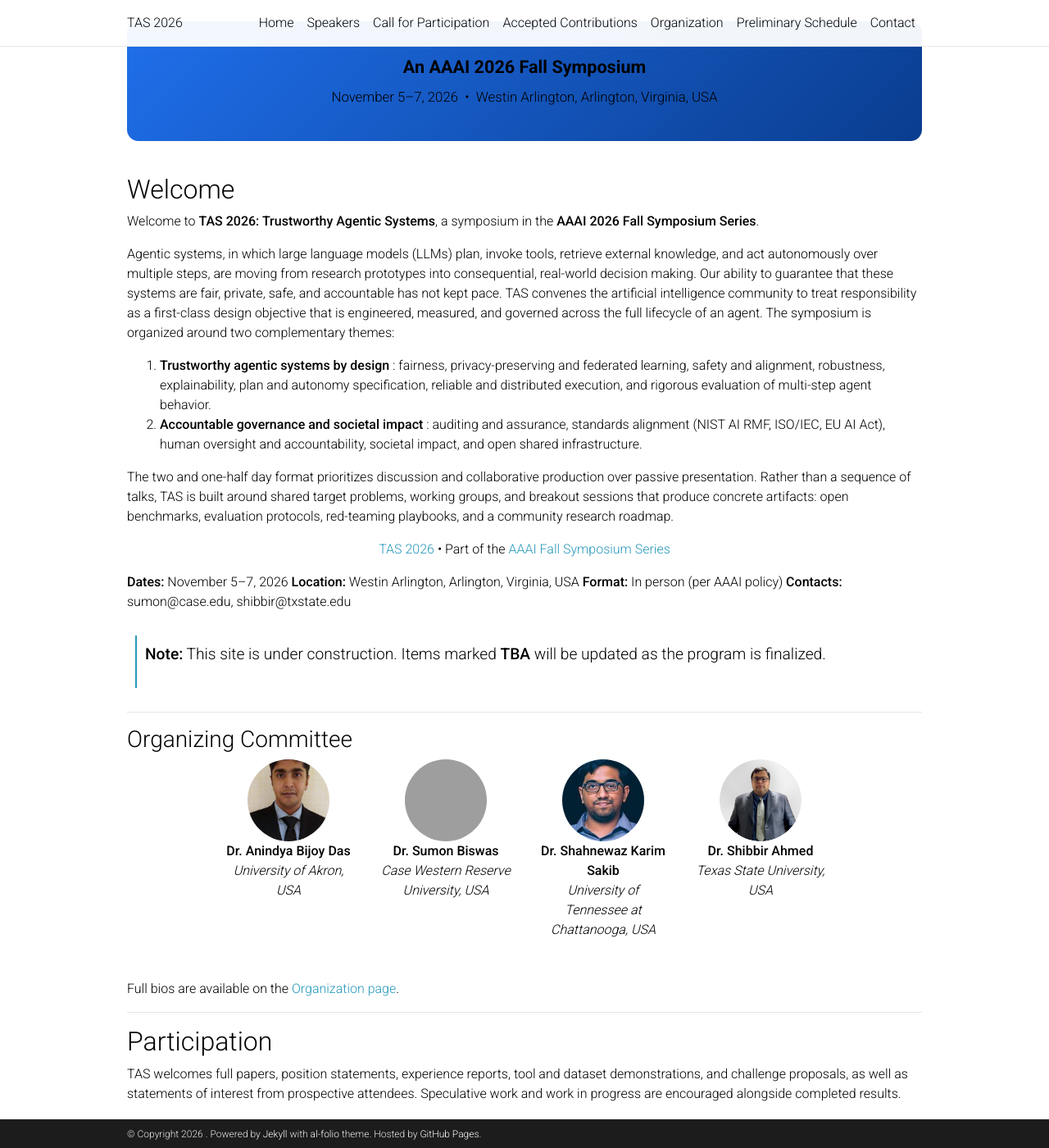
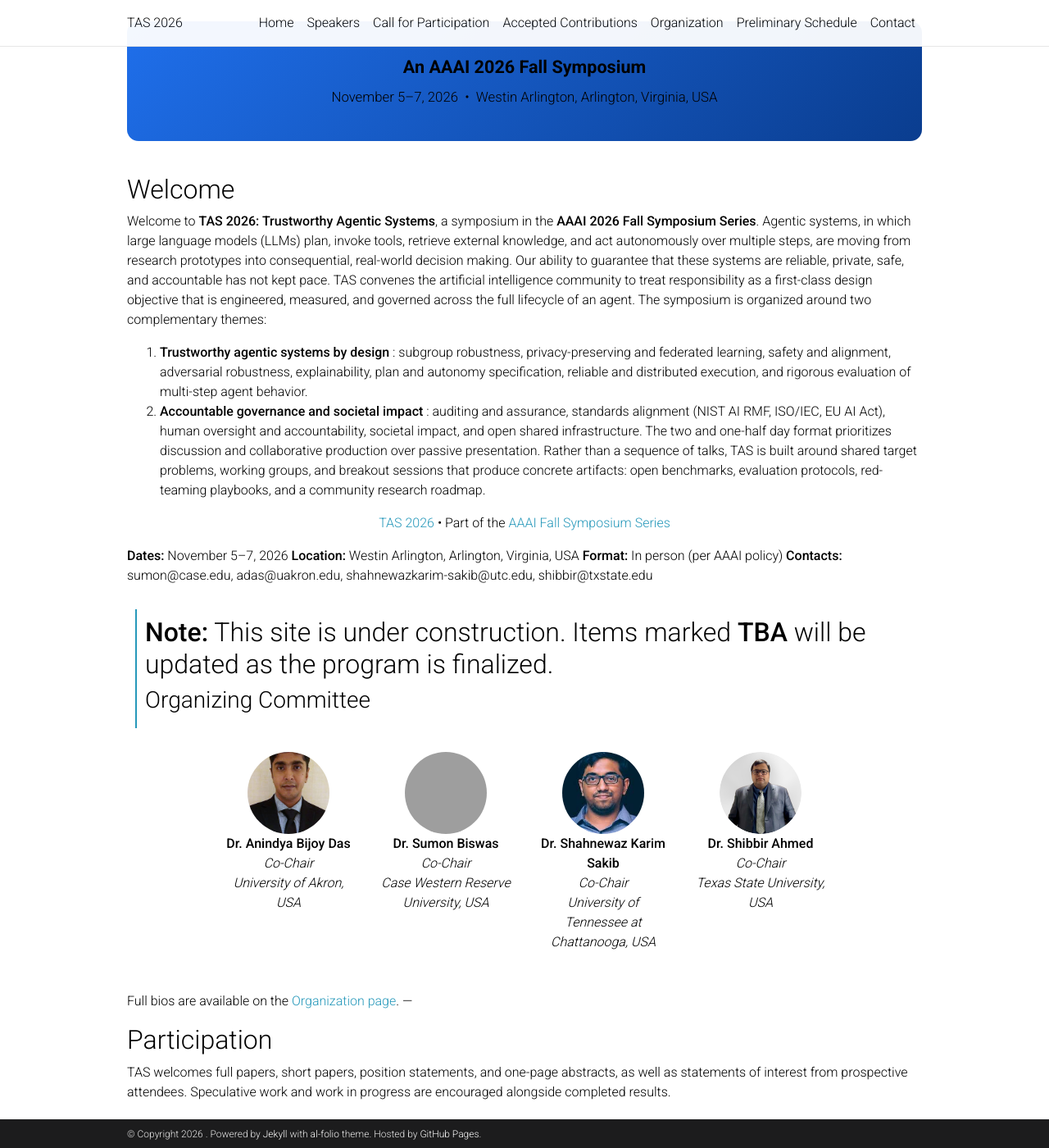
Before and after one commit to tas2026/tas2026.github.io, a Jekyll site: the page built from _pages/home.md, in a window 1280 px wide and 1400 px high, scrolled down 230 px. Shown: the whole window at 82% size. Built offline with Jekyll 4.4.1, drawn with Linux system fonts in a browser that asks for light colours; comment, search, counter and statistics services are not loaded; a style sheet for code colours, icons or effects is not loaded; some of the changed text lies outside the part shown; grey boxes are pictures that could not be loaded.

Commit message:
Update home.md

```diff
--- a/_pages/home.md
+++ b/_pages/home.md
@@ -4,7 +4,6 @@ title: "TAS 2026"
 permalink: /
 nav_order: 1
 ---
-
 <!-- Logo & Title side by side -->
 <div style="display:flex; align-items:center; justify-content:center; gap:1.5rem; margin:2rem 0; flex-wrap:wrap;">
   <img
@@ -16,107 +15,83 @@ nav_order: 1
     Trustworthy Agentic Systems (TAS 2026)
   </h1>
 </div>
-
 <!-- Hero banner -->
 <div style="text-align:center; margin-bottom:2.5rem; padding:2.5rem 1rem; border-radius:14px;
             background:linear-gradient(135deg,#1f6feb 0%,#0a3d8f 100%); color:#fff;">
   <div style="font-size:1.35rem; font-weight:600;">An AAAI 2026 Fall Symposium</div>
   <div style="font-size:1.05rem; margin-top:0.5rem;">November 5&ndash;7, 2026 &nbsp;&bull;&nbsp; Westin Arlington, Arlington, Virginia, USA</div>
 </div>
-
 ## Welcome
-
 Welcome to **TAS 2026: Trustworthy Agentic Systems**, a symposium in the **AAAI 2026 Fall Symposium Series**.
-
-Agentic systems, in which large language models (LLMs) plan, invoke tools, retrieve external knowledge, and act autonomously over multiple steps, are moving from research prototypes into consequential, real-world decision making. Our ability to guarantee that these systems are fair, private, safe, and accountable has not kept pace. TAS convenes the artificial intelligence community to treat responsibility as a first-class design objective that is engineered, measured, and governed across the full lifecycle of an agent. The symposium is organized around two complementary themes:
-
-1. **Trustworthy agentic systems by design** : fairness, privacy-preserving and federated learning, safety and alignment, robustness, explainability, plan and autonomy specification, reliable and distributed execution, and rigorous evaluation of multi-step agent behavior.
+Agentic systems, in which large language models (LLMs) plan, invoke tools, retrieve external knowledge, and act autonomously over multiple steps, are moving from research prototypes into consequential, real-world decision making. Our ability to guarantee that these systems are reliable, private, safe, and accountable has not kept pace. TAS convenes the artificial intelligence community to treat responsibility as a first-class design objective that is engineered, measured, and governed across the full lifecycle of an agent. The symposium is organized around two complementary themes:
+1. **Trustworthy agentic systems by design** : subgroup robustness, privacy-preserving and federated learning, safety and alignment, adversarial robustness, explainability, plan and autonomy specification, reliable and distributed execution, and rigorous evaluation of multi-step agent behavior.
 2. **Accountable governance and societal impact** : auditing and assurance, standards alignment (NIST AI RMF, ISO/IEC, EU AI Act), human oversight and accountability, societal impact, and open shared infrastructure.
-
 The two and one-half day format prioritizes discussion and collaborative production over passive presentation. Rather than a sequence of talks, TAS is built around shared target problems, working groups, and breakout sessions that produce concrete artifacts: open benchmarks, evaluation protocols, red-teaming playbooks, and a community research roadmap.
-
 <p align="center">
   <a href="https://tas2026.github.io/">TAS 2026</a> &bull; Part of the
   <a href="https://aaai.org/conference/fall-symposia/">AAAI Fall Symposium Series</a>
 </p>
-
 **Dates:** November 5&ndash;7, 2026
 **Location:** Westin Arlington, Arlington, Virginia, USA
 **Format:** In person (per AAAI policy)
-**Contacts:** sumon@case.edu, shibbir@txstate.edu
-
+**Contacts:** sumon@case.edu, adas@uakron.edu, shahnewazkarim-sakib@utc.edu, shibbir@txstate.edu
 > **Note:** This site is under construction. Items marked **TBA** will be updated as the program is finalized.
-
 ---
 ### Organizing Committee
-
 <div style="display:flex; justify-content:center; align-items:flex-start; gap:2rem; flex-wrap:wrap; margin-bottom:3rem;">
-
   <div style="text-align:center; width:160px;">
     <img
       src="{{ '/assets/img/anindya.jpg' | relative_url }}"
       alt="Dr. Anindya Bijoy Das"
       style="width:100px; height:100px; object-fit:cover; border-radius:50%;"
     /><br>
-    <strong>Dr. Anindya Bijoy Das</strong><br><em>University of Akron, USA</em>
+    <strong>Dr. Anindya Bijoy Das</strong><br><em>Co-Chair</em><br><em>University of Akron, USA</em>
   </div>
-
   <div style="text-align:center; width:160px;">
     <img
       src="{{ '/assets/img/sumon.jpg' | relative_url }}"
       alt="Dr. Sumon Biswas"
       style="width:100px; height:100px; object-fit:cover; border-radius:50%;"
     /><br>
-    <strong>Dr. Sumon Biswas</strong><br><em>Case Western Reserve University, USA</em>
+    <strong>Dr. Sumon Biswas</strong><br><em>Co-Chair</em><br><em>Case Western Reserve University, USA</em>
   </div>
-
   <div style="text-align:center; width:160px;">
     <img
       src="{{ '/assets/img/shahnewaz.jpg' | relative_url }}"
       alt="Dr. Shahnewaz Karim Sakib"
       style="width:100px; height:100px; object-fit:cover; border-radius:50%;"
     /><br>
-    <strong>Dr. Shahnewaz Karim Sakib</strong><br><em>University of Tennessee at Chattanooga, USA</em>
+    <strong>Dr. Shahnewaz Karim Sakib</strong><br><em>Co-Chair</em><br><em>University of Tennessee at Chattanooga, USA</em>
   </div>
-
   <div style="text-align:center; width:160px;">
     <img
       src="{{ '/assets/img/sahmed.jpg' | relative_url }}"
       alt="Dr. Shibbir Ahmed"
       style="width:100px; height:100px; object-fit:cover; border-radius:50%;"
     /><br>
-    <strong>Dr. Shibbir Ahmed</strong><br><em>Texas State University, USA</em>
+    <strong>Dr. Shibbir Ahmed</strong><br><em>Co-Chair</em><br><em>Texas State University, USA</em>
   </div>
+</div>
+Full bios are available on the [Organization page]({{ '/organization/' | relative_url }}).
+---
+## Participation
+TAS welcomes full papers, short papers, position statements, and one-page abstracts, as well as statements of interest from prospective attendees. Speculative work and work in progress are encouraged alongside completed results.
+### Submission Types
+Submissions are formatted using the AAAI-26 author kit.
+- **Full Papers (4-8 pages):** for novel research, artifact submissions, or strong works in progress.
+- **Short Papers (2-4 pages):** for positions, smaller artifacts, and early work in progress.
+- **Abstracts (1 page):** for sharing ideas (non-archival only).
+- **Submission site:** EasyChair (link to be posted here).
+- **Review process:** Each submission will be reviewed by members of the program committee for relevance, soundness, and potential to stimulate discussion.
+### Important Dates
+The "Preferred" submission round, with the option to be included in the AAAI proceedings:
+- **Submission deadline:** September 1, 2026
+- **Author notification:** September 15, 2026
+- **Camera Ready deadline:** September 29, 2026
 
-</div>
-
-Full bios are available on the [Organization page]({{ '/organization/' | relative_url }}).
-
+Regardless of archival plans, authors are encouraged to submit earlier rather than later. All participants (presenters, organizers, and attendees) are required to register for the event.
+Full details are available on the [Call for Participation page]({{ '/call-for-papers/' | relative_url }}).
 ---
-
-## Participation
-
-TAS welcomes full papers, position statements, experience reports, tool and dataset demonstrations, and challenge proposals, as well as statements of interest from prospective attendees. Speculative work and work in progress are encouraged alongside completed results.
-
-### Submission Types
-
-- **Full papers:** novel research, empirical studies, or tools.
-- **Short papers / position statements:** work in progress, experience reports, tool papers, or benchmarks.
-- **Statements of interest:** a short abstract describing your interest and perspective, for attendees who do not wish to submit a full contribution.
-
-- **Submission site:** TBA
-- **Review process:** Each submission will be reviewed by members of the program committee for relevance, soundness, and potential to stimulate discussion.
-
-### Important Dates
-
-> **TBA.** Submission and notification dates will be posted here once confirmed in coordination with AAAI. All participants (presenters, organizers, and attendees) are required to register for the event.
-
-Full details are available on the [Call for Participation page]({{ '/call-for-papers/' | relative_url }}).
-
----
-
 ### Preliminary Schedule
-
-TAS will feature invited keynotes, paper and spotlight sessions, target-problem working groups, an open-format panel, and a tool and dataset showcase, spread across a two and one-half day program.
-
+TAS will feature invited speakers, paper and spotlight sessions, target-problem working groups, an open-format panel, and a tool and dataset showcase, spread across a two and one-half day program.
 See the full schedule on the [Schedule page]({{ '/schedule/' | relative_url }}).
```
